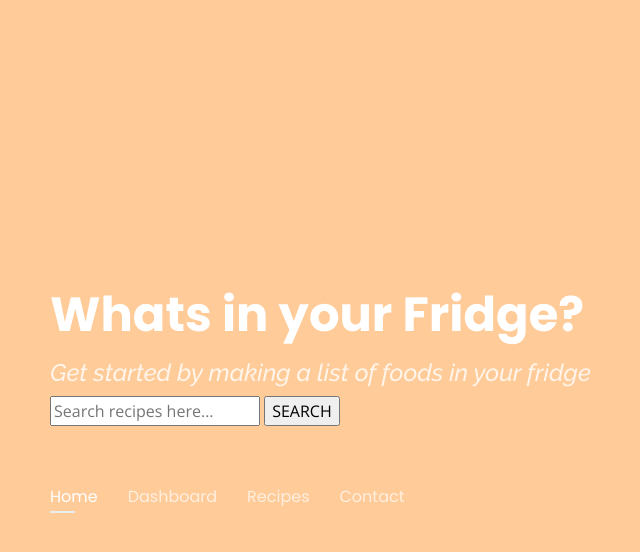
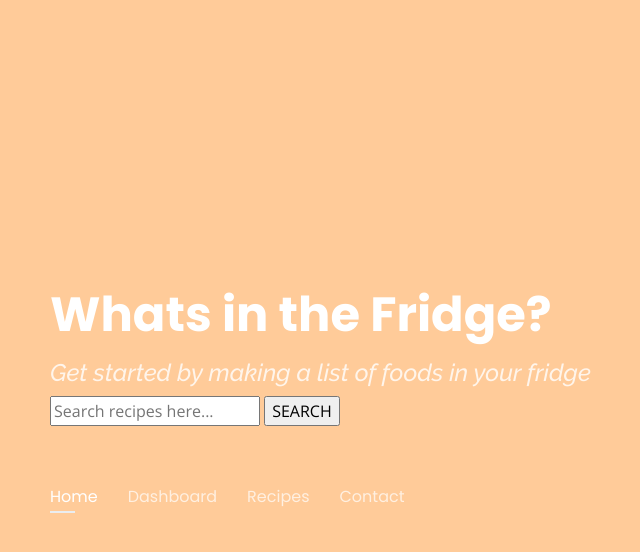
Before and after one commit to courtneylee1321/eatssentials, a PHP site: the page made by Whats in your fridge/index.php in a window 1280 px wide. Shown: the top 552 px of the page, without its empty margins (35-675 px from the left). Run offline with PHP 8.4, Linux system fonts and the light colour scheme; data comes from the database, SQL or seed files in the repository.

Commit message:
Update index.php

```diff
--- a/Whats in your fridge/index.php
+++ b/Whats in your fridge/index.php
@@ -43,7 +43,7 @@
   <header id="header" class="header-tops">
     <div class="container">
 
-      <h1><a href="index.phpl">Whats in your Fridge?</a></h1>
+      <h1><a href="index.phpl">Whats in the Fridge?</a></h1>
       <!-- Uncomment below if you prefer to use an image logo -->
       <!-- <a href="index.html" class="mr-auto"><img src="assets/img/logo.png" alt="" class="img-fluid"></a> -->
       <h2><i>Get started by making a list of foods in your fridge</i></h2>
```
